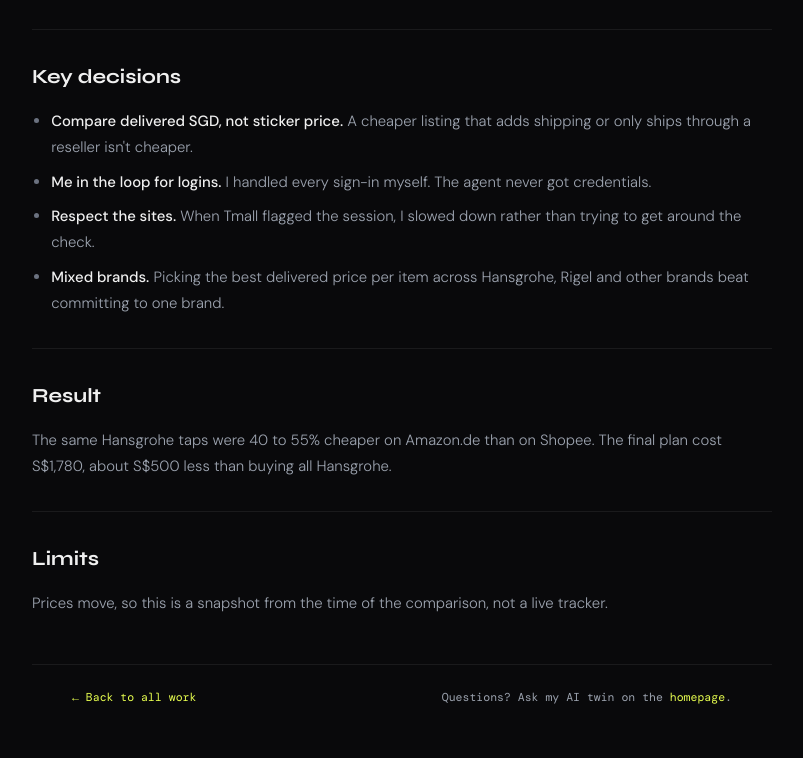
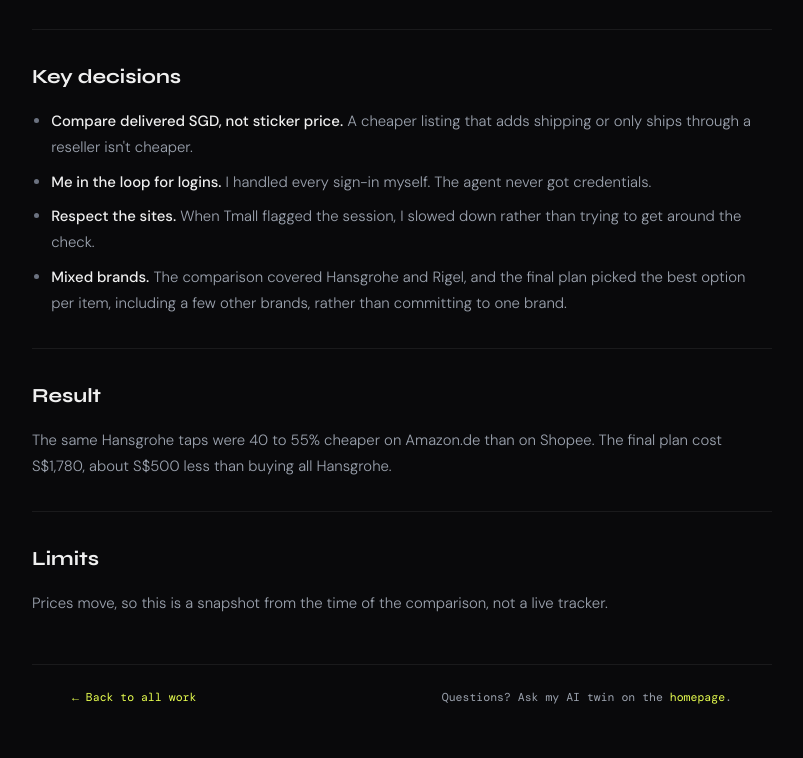
Before and after one commit to pinpingpong/portfolio_website, a plain HTML site: page projects/ai-assisted-price-intelligence.html in a window 1280 px wide. Shown: the part 1573-2331 px from the top of the page, without its empty margins (238-1041 px from the left). Drawn offline with nearby package versions, Linux system fonts and the light colour scheme; a web font is replaced by a local one.

Commit message:
Price Intel: comparison was Hansgrohe and Rigel only
Co-Authored-By: Claude Opus 5.5 <noreply@anthropic.com>

```diff
--- a/projects/ai-assisted-price-intelligence.html
+++ b/projects/ai-assisted-price-intelligence.html
@@ -68,7 +68,7 @@
 <li><strong>Compare delivered SGD, not sticker price.</strong> A cheaper listing that adds shipping or only ships through a reseller isn't cheaper.</li>
 <li><strong>Me in the loop for logins.</strong> I handled every sign-in myself. The agent never got credentials.</li>
 <li><strong>Respect the sites.</strong> When Tmall flagged the session, I slowed down rather than trying to get around the check.</li>
-<li><strong>Mixed brands.</strong> Picking the best delivered price per item across Hansgrohe, Rigel and other brands beat committing to one brand.</li>
+<li><strong>Mixed brands.</strong> The comparison covered Hansgrohe and Rigel, and the final plan picked the best option per item, including a few other brands, rather than committing to one brand.</li>
 </ul>
       </div>
       <div class="proj-section">
```
Also changed, not shown: 1 other file.
